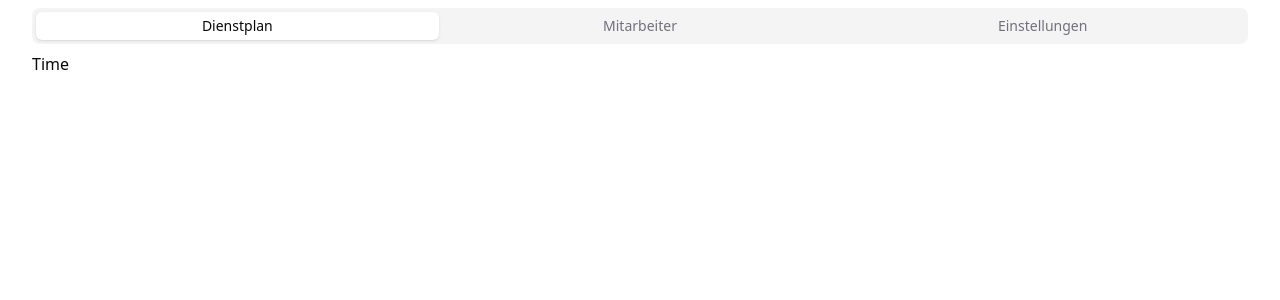
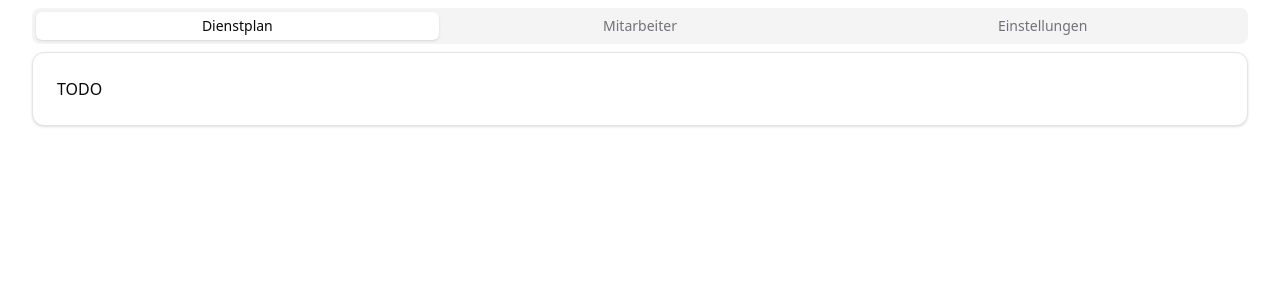
Before and after one commit to Teddy-Kun/Dienstplaner, a SvelteKit app: page / in a window 1280 px wide. Shown: the top 300 px of the page. Built offline with nearby package versions, Linux system fonts and the light colour scheme.

Commit message:
add WIP cards for the other 2

```diff
--- a/src/routes/+page.svelte
+++ b/src/routes/+page.svelte
@@ -2,8 +2,9 @@
 import { Toaster } from "$lib/components/ui/sonner";
 import * as Tabs from "$lib/components/ui/tabs/index.js";
 import { getAccentColor } from "../api";
-
 import Employees from "./employees.svelte";
+import Settings from "./settings.svelte";
+import Time from "./time.svelte";
 
 let header = $state("time");
 
@@ -21,10 +22,14 @@ getAccentColor(true);
 			<Tabs.Trigger value="settings">Einstellungen</Tabs.Trigger>
 		</Tabs.List>
 
-		<Tabs.Content value="time">Time</Tabs.Content>
+		<Tabs.Content value="time">
+			<Time />
+		</Tabs.Content>
 		<Tabs.Content value="employee">
 			<Employees />
 		</Tabs.Content>
-		<Tabs.Content value="settings">Settings</Tabs.Content>
+		<Tabs.Content value="settings">
+			<Settings />
+		</Tabs.Content>
 	</Tabs.Root>
 </main>
--- /dev/null
+++ b/src/routes/settings.svelte
@@ -0,0 +1,9 @@
+<script lang="ts">
+import * as Card from "@lib/components/ui/card/index";
+</script>
+
+<Card.Root>
+	<Card.Content>
+		TODO
+	</Card.Content>
+</Card.Root>
--- /dev/null
+++ b/src/routes/time.svelte
@@ -0,0 +1,9 @@
+<script lang="ts">
+import * as Card from "@lib/components/ui/card/index";
+</script>
+
+<Card.Root>
+	<Card.Content>
+		TODO
+	</Card.Content>
+</Card.Root>
```
